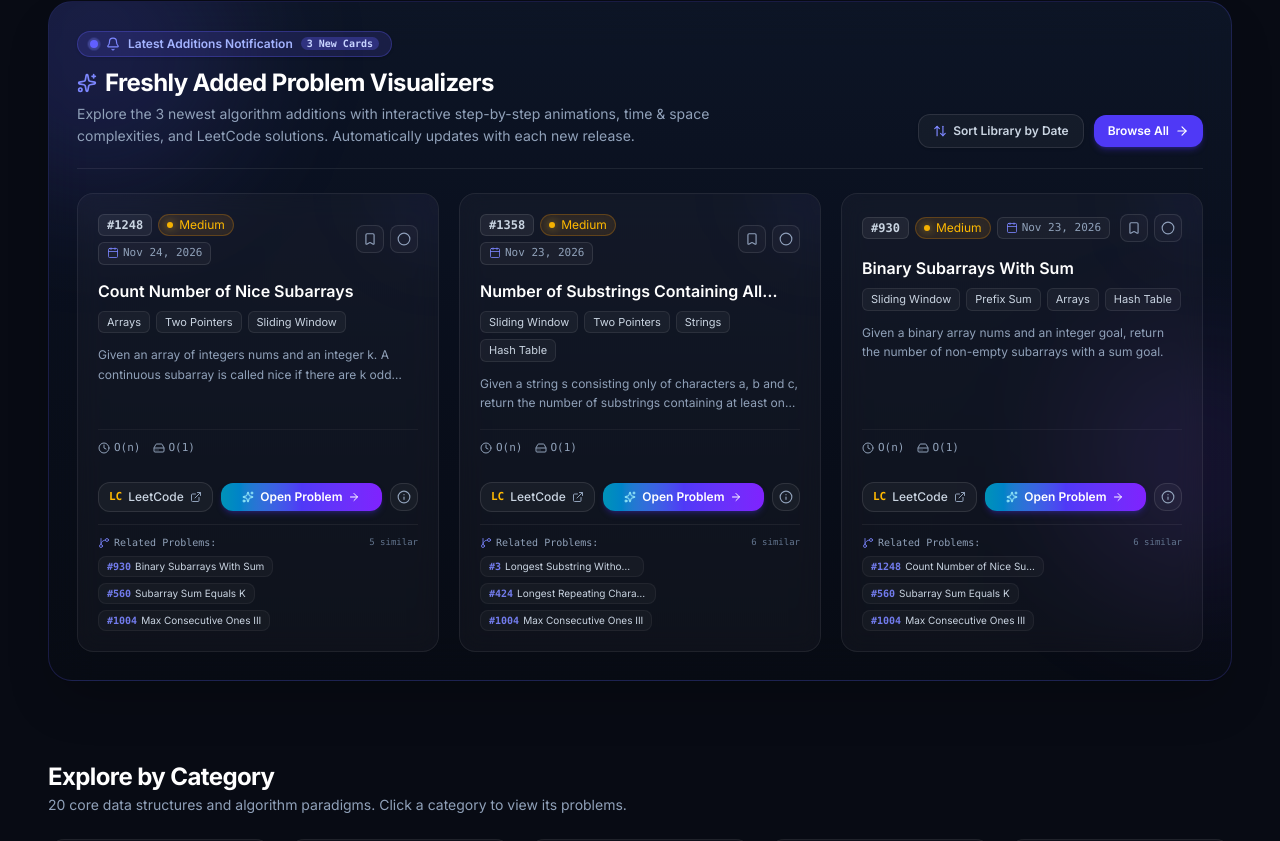
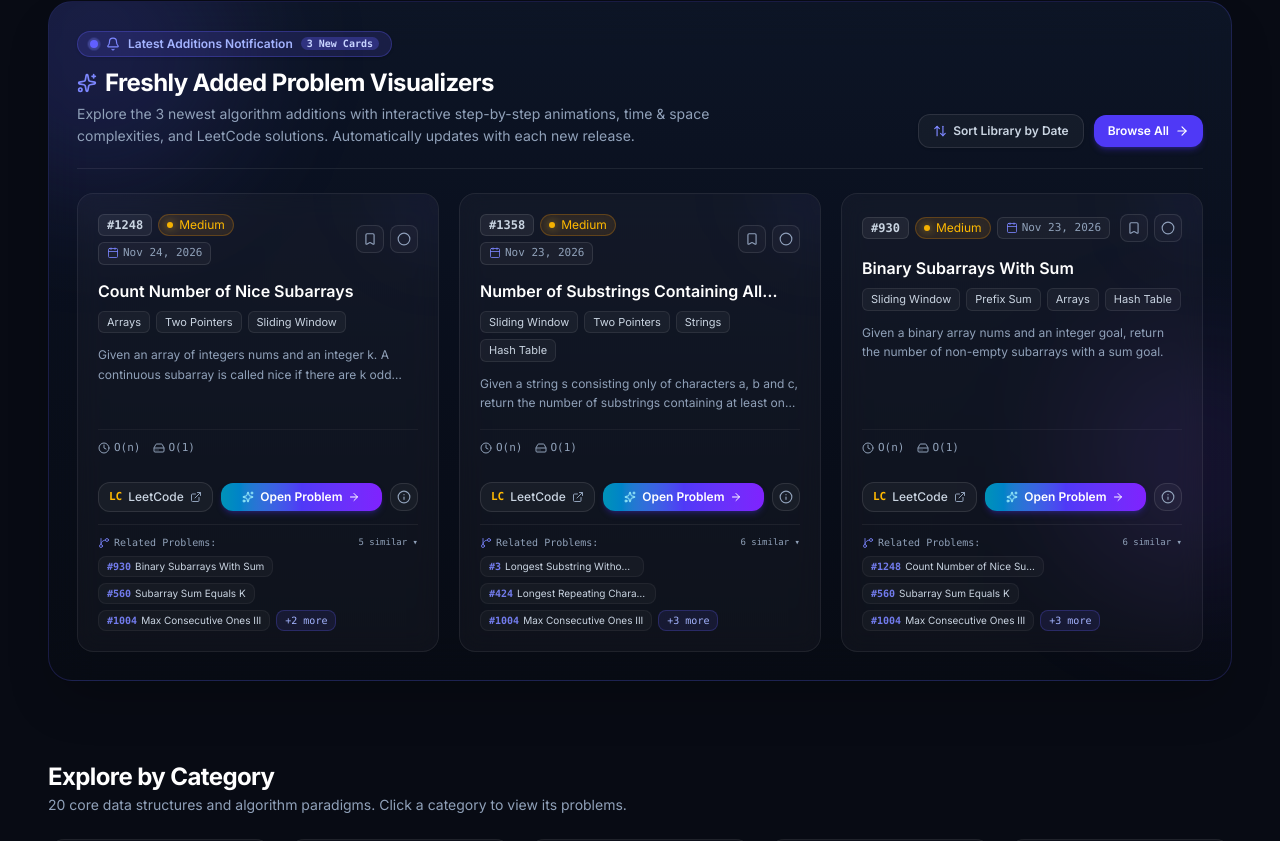
Before and after one commit to ashrithBalaji456/DSA_CARD_VISUALIZER, a React (Vite) app: page / in a window 1280 px wide. Shown: the part 812-1653 px from the top of the page. Built offline with nearby package versions, Linux system fonts and the light colour scheme.

Commit message:
Allow expanding all related problems on ProblemCard with interactive toggle badge

```diff
--- a/src/components/ProblemCard.tsx
+++ b/src/components/ProblemCard.tsx
@@ -1,4 +1,4 @@
-import React from 'react';
+import React, { useState } from 'react';
 import {
   ExternalLink,
   Bookmark,
@@ -46,6 +46,13 @@ export const ProblemCard: React.FC<Props> = ({
   onSelectCategory,
   onSelectRelatedProblem,
 }) => {
+  const [showAllRelated, setShowAllRelated] = useState(false);
+  const visibleRelated = problem.relatedProblems
+    ? showAllRelated
+      ? problem.relatedProblems
+      : problem.relatedProblems.slice(0, 3)
+    : [];
+  const remainingRelatedCount = problem.relatedProblems ? problem.relatedProblems.length - 3 : 0;
   return (
     <div className="glass-card rounded-2xl p-5 flex flex-col justify-between group relative overflow-hidden transition-all duration-300 hover:-translate-y-1 hover:border-indigo-500/30">
       {/* Ambient gradient hover effect inside card */}
@@ -214,12 +221,19 @@ export const ProblemCard: React.FC<Props> = ({
                 <GitBranch className="w-3 h-3 text-indigo-400/80 shrink-0" />
                 <span>Related Problems:</span>
               </span>
-              <span className="text-[9px] text-slate-500 font-mono">
-                {problem.relatedProblems.length} similar
-              </span>
+              <button
+                onClick={(e) => {
+                  e.stopPropagation();
+                  setShowAllRelated(!showAllRelated);
+                }}
+                className="text-[9px] text-slate-400 hover:text-indigo-300 font-mono transition-colors cursor-pointer select-none"
+                title={showAllRelated ? 'Collapse to top 3' : `Expand to see all ${problem.relatedProblems.length}`}
+              >
+                {problem.relatedProblems.length} similar {remainingRelatedCount > 0 && (showAllRelated ? '▴' : '▾')}
+              </button>
             </div>
             <div className="flex flex-wrap items-center gap-1.5">
-              {problem.relatedProblems.slice(0, 3).map((rel) => (
+              {visibleRelated.map((rel) => (
                 <button
                   key={rel.number || rel.title}
                   onClick={(e) => {
@@ -237,6 +251,18 @@ export const ProblemCard: React.FC<Props> = ({
                   <span className="truncate max-w-[110px] sm:max-w-[130px]">{rel.title}</span>
                 </button>
               ))}
+              {remainingRelatedCount > 0 && (
+                <button
+                  onClick={(e) => {
+                    e.stopPropagation();
+                    setShowAllRelated(!showAllRelated);
+                  }}
+                  className="inline-flex items-center gap-0.5 px-2 py-0.5 rounded-lg bg-indigo-500/10 hover:bg-indigo-500/25 border border-indigo-500/25 hover:border-indigo-500/40 text-[10px] text-indigo-300 hover:text-indigo-100 font-mono font-medium transition-all cursor-pointer active:scale-95 select-none"
+                  title={showAllRelated ? 'Show top 3 related' : `View ${remainingRelatedCount} more related problems`}
+                >
+                  <span>{showAllRelated ? 'less' : `+${remainingRelatedCount} more`}</span>
+                </button>
+              )}
             </div>
           </div>
         )}
```
